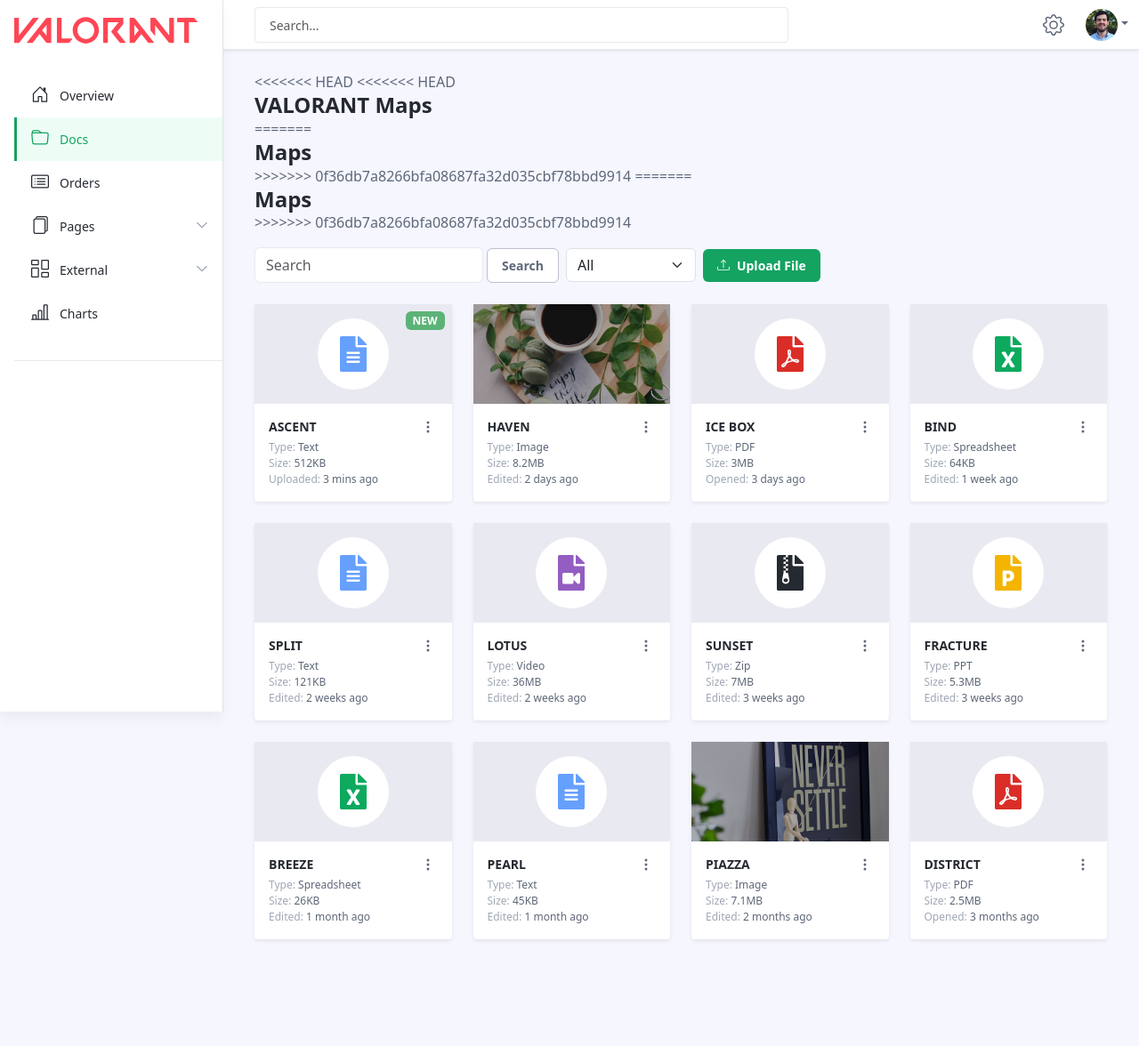
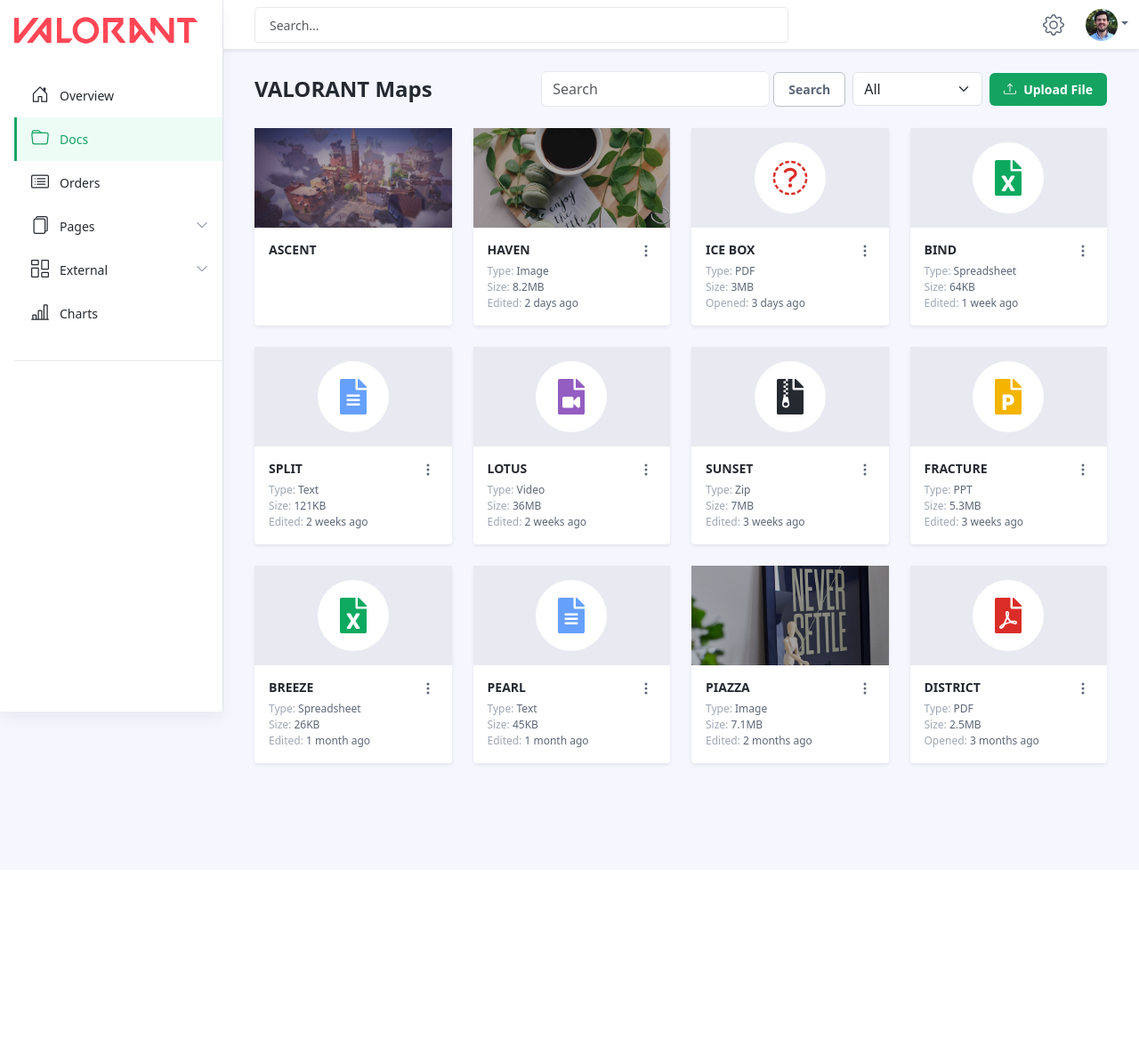
Before and after one commit to elijahf95/IPT401_VALORANT-GAMING-ADMIN-SYSTEM, a PHP site: page /docs.php in a window 1280 px wide. Shown: the whole page at 89% size. After the commit the page ends 862 px from the top, so only its background shows below. Run offline with PHP 8.4, Linux system fonts and the light colour scheme; some libraries are stand-ins or nearby versions.

Commit message:
ASCENT Map and upload PNG

```diff
--- a/docs.php
+++ b/docs.php
@@ -314,15 +314,8 @@
 		    <div class="container-xl">
 			    <div class="row g-3 mb-4 align-items-center justify-content-between">
 				    <div class="col-auto">
-<<<<<<< HEAD
-<<<<<<< HEAD
 			            <h1 class="app-page-title mb-0">VALORANT Maps</h1>
-=======
-			            <h1 class="app-page-title mb-0">Maps</h1>
->>>>>>> 0f36db7a8266bfa08687fa32d035cbf78bbd9914
-=======
-			            <h1 class="app-page-title mb-0">Maps</h1>
->>>>>>> 0f36db7a8266bfa08687fa32d035cbf78bbd9914
+
 				    </div>
 				    <div class="col-auto">
 					     <div class="page-utilities">
@@ -362,51 +355,26 @@
 			    </div><!--//row-->
 
 			    <div class="row g-4">
-				    <div class="col-6 col-md-4 col-xl-3 col-xxl-2">
-					    <div class="app-card app-card-doc shadow-sm h-100">
+<div class="col-6 col-md-4 col-xl-3 col-xxl-2">
+					    <div class="app-card app-card-doc shadow-sm  h-100">
 						    <div class="app-card-thumb-holder p-3">
-							    <span class="icon-holder">
-	                                <i class="fas fa-file-alt text-file"></i>
-	                            </span>
-	                            <span class="badge bg-success">NEW</span>
+							    <div class="app-card-thumb">
+	                                <img class="thumb-image" src="assets/images/Ascent.png" alt="">
+	                            </div>
 	                             <a class="app-card-link-mask" href="#file-link"></a>
 						    </div>
 						    <div class="app-card-body p-3 has-card-actions">
 
 							    <h4 class="app-doc-title truncate mb-0"><a href="#file-link">ASCENT</a></h4>
 							    <div class="app-doc-meta">
-								    <ul class="list-unstyled mb-0">
-									    <li><span class="text-muted">Type:</span> Text</li>
-									    <li><span class="text-muted">Size:</span> 512KB</li>
-									    <li><span class="text-muted">Uploaded:</span> 3 mins ago</li>
-								    </ul>
 							    </div><!--//app-doc-meta-->
 
 							    <div class="app-card-actions">
 								    <div class="dropdown">
 									    <div class="dropdown-toggle no-toggle-arrow" data-bs-toggle="dropdown" aria-expanded="false">
-										    <svg width="1em" height="1em" viewBox="0 0 16 16" class="bi bi-three-dots-vertical" fill="currentColor" xmlns="http://www.w3.org/2000/svg">
-			  <path fill-rule="evenodd" d="M9.5 13a1.5 1.5 0 1 1-3 0 1.5 1.5 0 0 1 3 0zm0-5a1.5 1.5 0 1 1-3 0 1.5 1.5 0 0 1 3 0zm0-5a1.5 1.5 0 1 1-3 0 1.5 1.5 0 0 1 3 0z"/>
-			</svg>
 									    </div><!--//dropdown-toggle-->
 									    <ul class="dropdown-menu">
-										    <li><a class="dropdown-item" href="#"><svg width="1em" height="1em" viewBox="0 0 16 16" class="bi bi-eye me-2" fill="currentColor" xmlns="http://www.w3.org/2000/svg">
-	  <path fill-rule="evenodd" d="M16 8s-3-5.5-8-5.5S0 8 0 8s3 5.5 8 5.5S16 8 16 8zM1.173 8a13.134 13.134 0 0 0 1.66 2.043C4.12 11.332 5.88 12.5 8 12.5c2.12 0 3.879-1.168 5.168-2.457A13.134 13.134 0 0 0 14.828 8a13.133 13.133 0 0 0-1.66-2.043C11.879 4.668 10.119 3.5 8 3.5c-2.12 0-3.879 1.168-5.168 2.457A13.133 13.133 0 0 0 1.172 8z"/>
-	  <path fill-rule="evenodd" d="M8 5.5a2.5 2.5 0 1 0 0 5 2.5 2.5 0 0 0 0-5zM4.5 8a3.5 3.5 0 1 1 7 0 3.5 3.5 0 0 1-7 0z"/>
-	</svg>View</a></li>
-											<li><a class="dropdown-item" href="#"><svg width="1em" height="1em" viewBox="0 0 16 16" class="bi bi-pencil me-2" fill="currentColor" xmlns="http://www.w3.org/2000/svg">
-	  <path fill-rule="evenodd" d="M12.146.146a.5.5 0 0 1 .708 0l3 3a.5.5 0 0 1 0 .708l-10 10a.5.5 0 0 1-.168.11l-5 2a.5.5 0 0 1-.65-.65l2-5a.5.5 0 0 1 .11-.168l10-10zM11.207 2.5L13.5 4.793 14.793 3.5 12.5 1.207 11.207 2.5zm1.586 3L10.5 3.207 4 9.707V10h.5a.5.5 0 0 1 .5.5v.5h.5a.5.5 0 0 1 .5.5v.5h.293l6.5-6.5zm-9.761 5.175l-.106.106-1.528 3.821 3.821-1.528.106-.106A.5.5 0 0 1 5 12.5V12h-.5a.5.5 0 0 1-.5-.5V11h-.5a.5.5 0 0 1-.468-.325z"/>
-	</svg>Edit</a></li>
-											<li><a class="dropdown-item" href="#"><svg width="1em" height="1em" viewBox="0 0 16 16" class="bi bi-download me-2" fill="currentColor" xmlns="http://www.w3.org/2000/svg">
-	  <path fill-rule="evenodd" d="M.5 9.9a.5.5 0 0 1 .5.5v2.5a1 1 0 0 0 1 1h12a1 1 0 0 0 1-1v-2.5a.5.5 0 0 1 1 0v2.5a2 2 0 0 1-2 2H2a2 2 0 0 1-2-2v-2.5a.5.5 0 0 1 .5-.5z"/>
-	  <path fill-rule="evenodd" d="M7.646 11.854a.5.5 0 0 0 .708 0l3-3a.5.5 0 0 0-.708-.708L8.5 10.293V1.5a.5.5 0 0 0-1 0v8.793L5.354 8.146a.5.5 0 1 0-.708.708l3 3z"/>
-	</svg>Download</a></li>
-	                                        <li><hr class="dropdown-divider"></li>
-											<li><a class="dropdown-item" href="#"><svg width="1em" height="1em" viewBox="0 0 16 16" class="bi bi-trash me-2" fill="currentColor" xmlns="http://www.w3.org/2000/svg">
-	  <path d="M5.5 5.5A.5.5 0 0 1 6 6v6a.5.5 0 0 1-1 0V6a.5.5 0 0 1 .5-.5zm2.5 0a.5.5 0 0 1 .5.5v6a.5.5 0 0 1-1 0V6a.5.5 0 0 1 .5-.5zm3 .5a.5.5 0 0 0-1 0v6a.5.5 0 0 0 1 0V6z"/>
-	  <path fill-rule="evenodd" d="M14.5 3a1 1 0 0 1-1 1H13v9a2 2 0 0 1-2 2H5a2 2 0 0 1-2-2V4h-.5a1 1 0 0 1-1-1V2a1 1 0 0 1 1-1H6a1 1 0 0 1 1-1h2a1 1 0 0 1 1 1h3.5a1 1 0 0 1 1 1v1zM4.118 4L4 4.059V13a1 1 0 0 0 1 1h6a1 1 0 0 0 1-1V4.059L11.882 4H4.118zM2.5 3V2h11v1h-11z"/>
-	</svg>Delete</a></li>
-										</ul>
+
 								    </div><!--//dropdown-->
 						        </div><!--//app-card-actions-->
 
@@ -469,7 +437,7 @@
 					    <div class="app-card app-card-doc shadow-sm h-100">
 						    <div class="app-card-thumb-holder p-3">
 							    <span class="icon-holder">
-	                                <i class="fas fa-file-pdf pdf-file"></i>
+	                                <i class="fas fa-	-pdf pdf-file"></i>
 	                            </span>
 	                             <a class="app-card-link-mask" href="#file-link"></a>
 						    </div>
```
Also changed, not shown: assets/images/Ascent.png (added).
